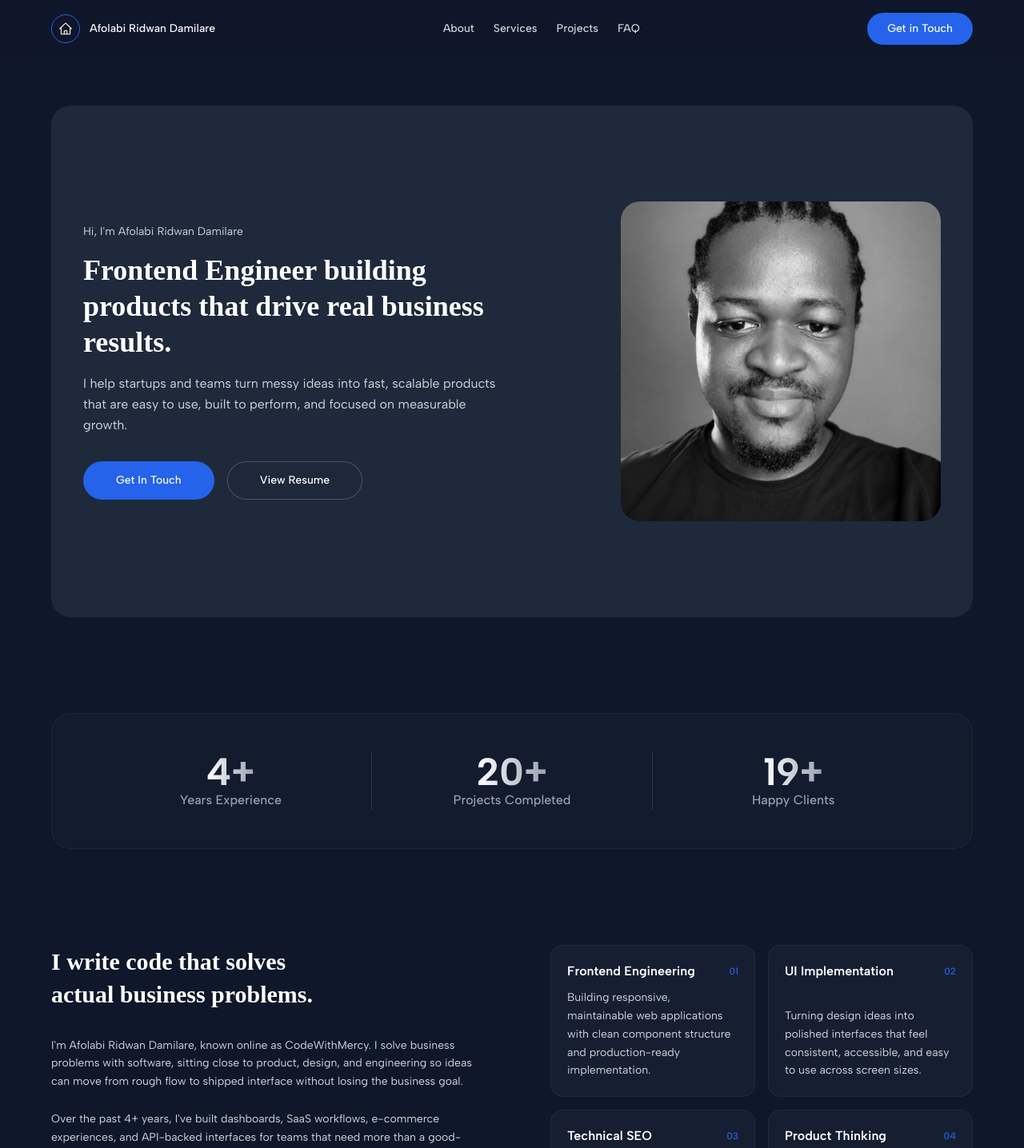
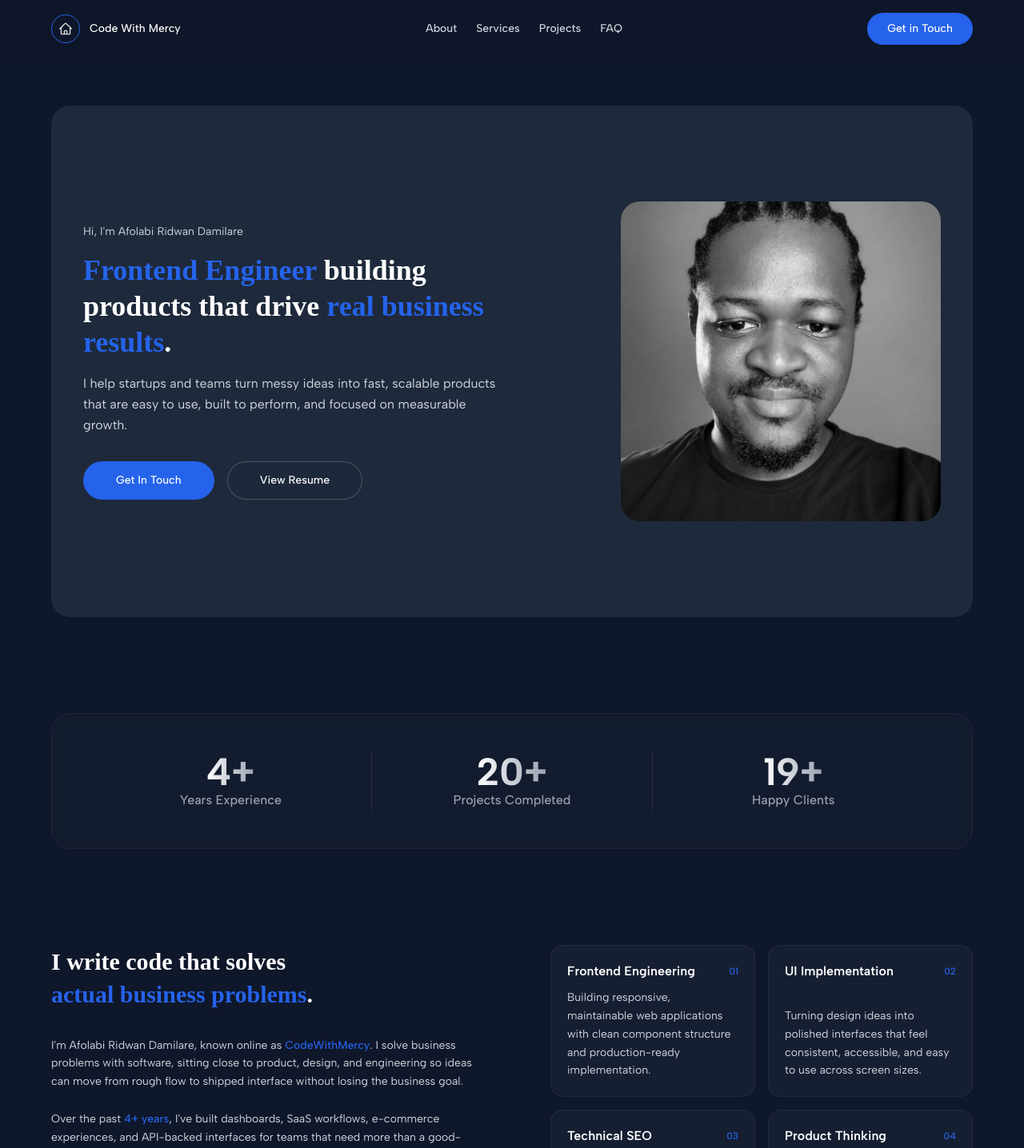
Before and after one commit to mercyharbo/Portfolio, a Next.js app: page / in a window 1280 px wide. Shown: the top 1436 px of the page at 80% size. Built offline with nearby package versions, Linux system fonts and the light colour scheme; a web font is replaced by a local one.

Commit message:
feat: update portfolio content and enhance UI elements for better readability and engagement

```diff
--- a/src/components/About.tsx
+++ b/src/components/About.tsx
@@ -37,8 +37,7 @@ export default function About() {
             viewport={{ once: true }}
             className='text-3xl font-bold leading-snug text-white md:text-4xl lg:text-3xl 2xl:text-4xl 3xl:text-5xl'
           >
-            I write code that solves <br className='hidden sm:block' /> actual
-            business problems.
+            I write code that solves <br className='hidden sm:block' /> <span className='text-primary'>actual business problems</span>.
           </motion.h2>
           <motion.div
             initial={{ opacity: 0, x: -30 }}
@@ -48,13 +47,13 @@ export default function About() {
             className='mx-auto flex max-w-xl flex-col gap-6 text-sm leading-relaxed text-gray-300 md:text-lg lg:mx-0 lg:text-sm'
           >
             <p>
-              I&apos;m Afolabi Ridwan Damilare, known online as CodeWithMercy. I
+              I&apos;m Afolabi Ridwan Damilare, known online as <span className='text-primary font-medium'>CodeWithMercy</span>. I
               solve business problems with software, sitting close to product,
               design, and engineering so ideas can move from rough flow to
               shipped interface without losing the business goal.
             </p>
             <p>
-              Over the past 4+ years, I&apos;ve built dashboards, SaaS workflows,
+              Over the past <span className='text-primary font-medium'>4+ years</span>, I&apos;ve built dashboards, SaaS workflows,
               e-commerce experiences, and API-backed interfaces for teams that
               need more than a good-looking screen. The work has to be clear,
               fast, usable, and useful to the people paying for it.
--- a/src/components/Footer.tsx
+++ b/src/components/Footer.tsx
@@ -15,7 +15,7 @@ const Footer = () => {
       <div className='mx-auto flex max-w-7xl flex-col gap-8'>
         {/* Left Side: Brand */}
         <div className='flex flex-col items-start justify-between gap-6 md:flex-row md:items-center'>
-          <div className='flex max-w-xl items-start gap-3'>
+          <div className='flex max-w-xl items-center gap-3'>
             <div className='flex size-10 shrink-0 items-center justify-center rounded-full border border-primary text-white'>
               <HiOutlineHome size={18} />
             </div>
@@ -24,20 +24,12 @@ const Footer = () => {
                 href='/'
                 className='text-base font-semibold text-white transition-colors duration-300 hover:text-primary'
               >
-                Afolabi Ridwan Damilare
+                Code With Mercy
               </Link>
-              <p className='text-sm leading-relaxed text-gray-400'>
-                Frontend Engineer building clean, fast, and practical web
-                experiences with CodeWithMercy.
-              </p>
             </div>
           </div>
 
           <div className='flex flex-col gap-4 sm:flex-row sm:items-center'>
-            <ContactDialog
-              triggerText='Start a Project'
-              className='bg-primary text-white hover:bg-primary/90'
-            />
             <div className='flex items-center gap-3'>
               <Link
                 href='https://github.com/mercyharbo'
--- a/src/components/Header.tsx
+++ b/src/components/Header.tsx
@@ -30,7 +30,7 @@ const Header = () => {
             <HiOutlineHome className='size-[18px] text-white' />
           </div>
           <span className='text-sm font-medium text-white transition-colors duration-300 hover:text-primary'>
-            Afolabi Ridwan Damilare
+            Code With Mercy
           </span>
         </Link>
 
--- a/src/components/Hero.tsx
+++ b/src/components/Hero.tsx
@@ -25,8 +25,7 @@ export default function Hero() {
             transition={{ delay: 0.3 }}
             className='text-3xl sm:text-4xl md:text-4xl lg:text-3xl xl:text-4xl 2xl:text-4xl 3xl:text-5xl leading-tight font-bold text-white'
           >
-            Frontend Engineer building products that drive real business
-            results.
+            <span className='text-primary'>Frontend Engineer</span> building products that drive <span className='text-primary'>real business results</span>.
           </motion.h1>
           <motion.p
             initial={{ opacity: 0, y: 20 }}
--- a/src/components/ui/button.tsx
+++ b/src/components/ui/button.tsx
@@ -5,7 +5,7 @@ import * as React from "react"
 import { cn } from "@/lib/utils"
 
 const buttonVariants = cva(
-  "inline-flex shrink-0 items-center justify-center rounded-lg border border-transparent text-sm font-medium whitespace-nowrap transition-all outline-none select-none focus-visible:border-ring focus-visible:ring-3 focus-visible:ring-ring/50 disabled:pointer-events-none disabled:opacity-50 [&_svg]:pointer-events-none [&_svg]:shrink-0 [&_svg:not([class*='size-'])]:size-4",
+  "inline-flex shrink-0 items-center justify-center rounded-lg border border-transparent text-sm font-medium whitespace-nowrap transition-all duration-200 hover:scale-105 active:scale-95 outline-none select-none focus-visible:border-ring focus-visible:ring-3 focus-visible:ring-ring/50 disabled:pointer-events-none disabled:opacity-50 [&_svg]:pointer-events-none [&_svg]:shrink-0 [&_svg:not([class*='size-'])]:size-4",
   {
     variants: {
       variant: {
```
Also changed, not shown: 1 other file (tests, documents, lock files or other folders).
